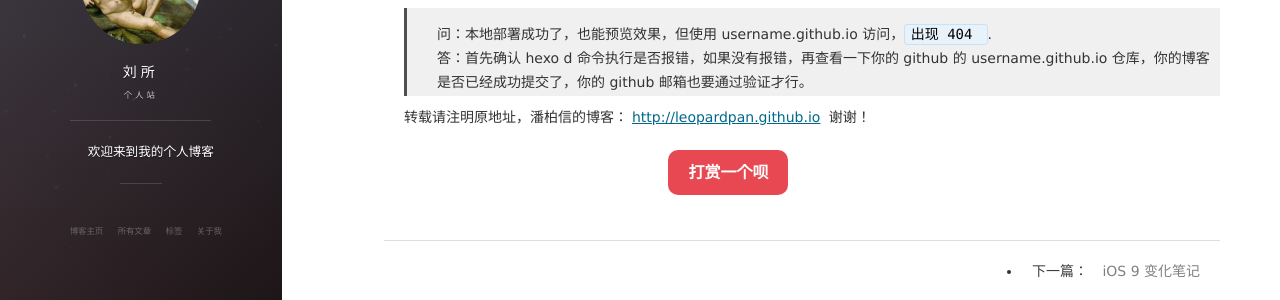
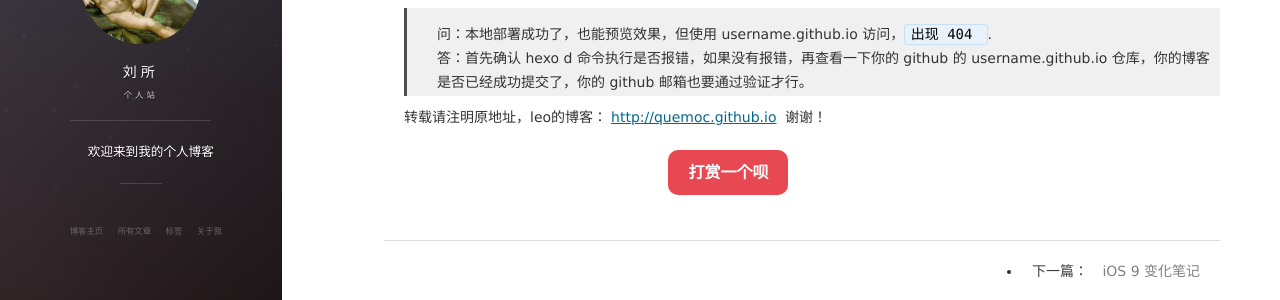
Before and after one commit to quemoc/quemoc.github.io, a Jekyll site: the page built from _posts/2015-08-25-HEXO搭建个人博客.md, in a window 1280 px wide and 900 px high, scrolled down 3982 px. Shown: the part 364-664 px from the top of the window. Built offline with Jekyll 4.4.1, drawn with Linux system fonts in a browser that asks for light colours; nearby versions of some CDN libraries; comment, search, counter and statistics services are not loaded.

Commit message:
Update 2015-08-25-HEXO搭建个人博客.md

```diff
--- a/_posts/2015-08-25-HEXO搭建个人博客.md
+++ b/_posts/2015-08-25-HEXO搭建个人博客.md
@@ -196,4 +196,4 @@ Markdown语法参考链接: [作业部落](https://www.zybuluo.com/mdeditor)
 
 <p> </p>
 
-转载请注明原地址，潘柏信的博客：[http://leopardpan.github.io](http://leopardpan.github.io) 谢谢！
+转载请注明原地址，leo的博客：[http://quemoc.github.io](http://quemoc.github.io) 谢谢！
```
